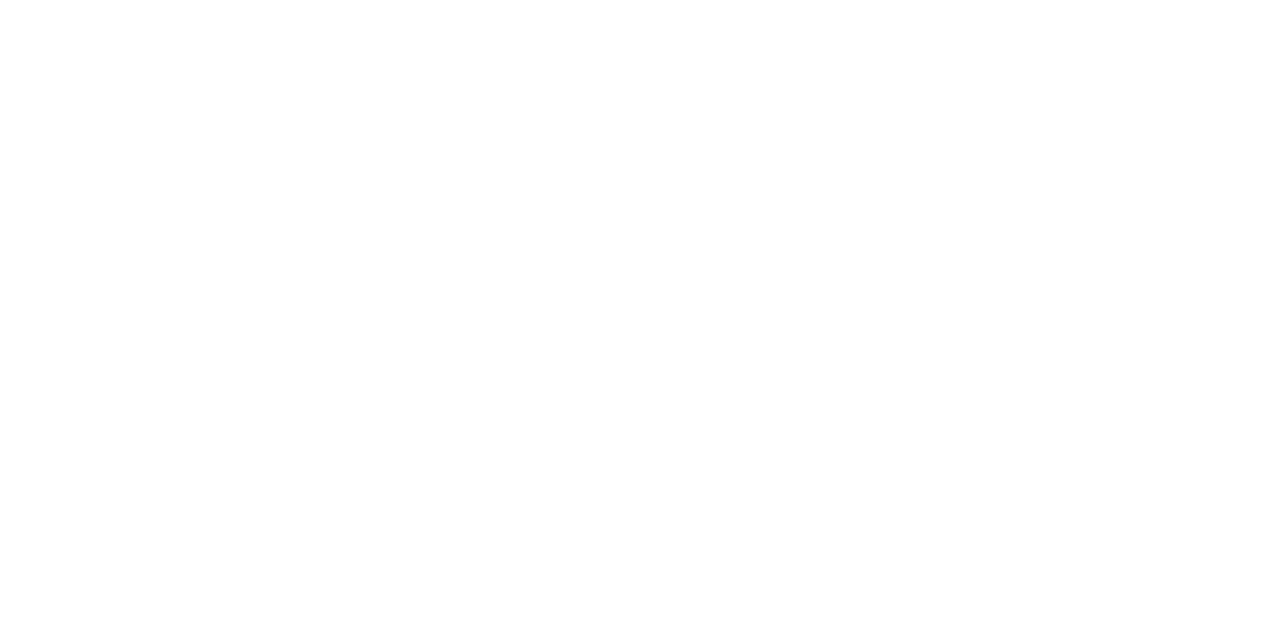
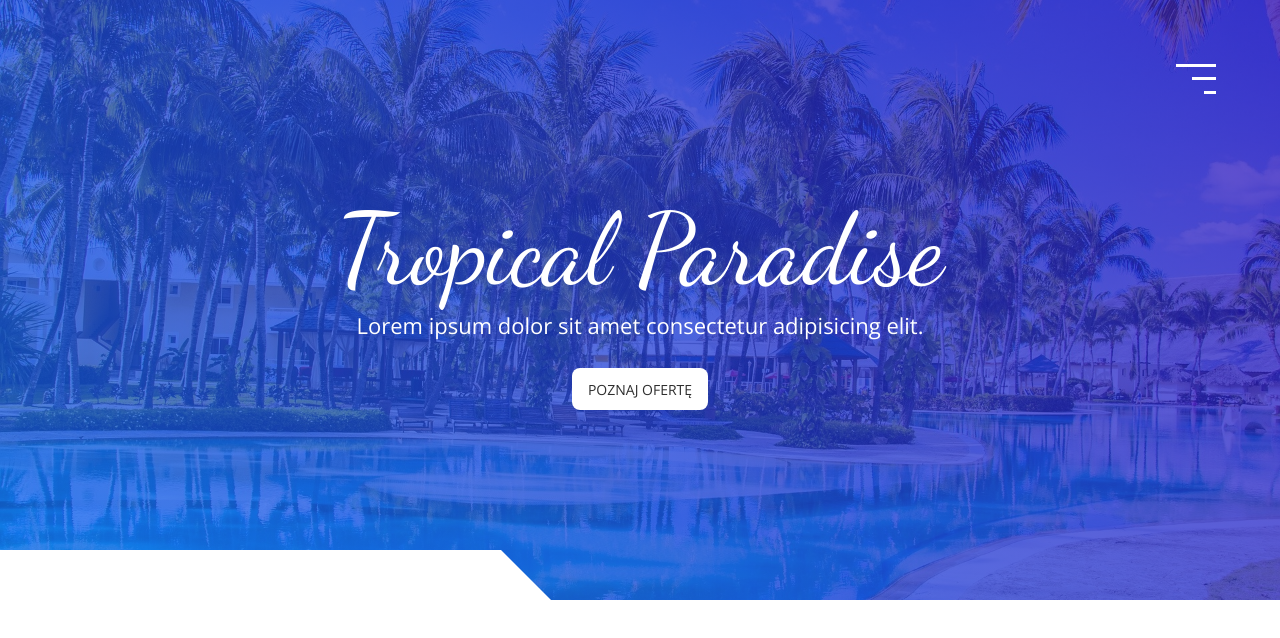
Before and after one commit to HycyIT/Projekt-website-with-curs, a plain HTML site: page index.html in a window 1280 px wide. Drawn offline with nearby package versions, Linux system fonts and the light colour scheme.

Commit message:
added full header

```diff
--- a/index.html
+++ b/index.html
@@ -7,7 +7,10 @@
     <script src="https://kit.fontawesome.com/32c9cac575.js" crossorigin="anonymous"></script>
     <link rel="preconnect" href="https://fonts.googleapis.com">
     <link rel="preconnect" href="https://fonts.gstatic.com" crossorigin>
-    <link href="https://fonts.googleapis.com/css2?family=Dancing+Script&family=Open+Sans:wght@300;700&display=swap" rel="stylesheet">
+    <link href="https://fonts.googleapis.com/css2?family=Open+Sans:wght@300;700&display=swap" rel="stylesheet">
+    <link rel="preconnect" href="https://fonts.googleapis.com">
+    <link rel="preconnect" href="https://fonts.gstatic.com" crossorigin>
+    <link href="https://fonts.googleapis.com/css2?family=Dancing+Script&display=swap" rel="stylesheet">
     <link rel="stylesheet" href="./css/style.css">
     <title>Tropical Paradise</title>
 </head>
@@ -18,6 +21,15 @@
         </div>
     </button>
 
+    <nav class="nav"></nav>
+
+    <header class="header section">
+        <h1 class="header__heading">Tropical Paradise</h1>
+        <p class="header__text">Lorem ipsum dolor sit amet consectetur adipisicing elit.</p>
+        <a href="#offers" class="header__btn btn-special-animation">Poznaj ofertę</a>
+        <div class="white-block white-block-left"></div>
+    </header>
+
 
     <script src="./js/main.js"></script>
 </body>
--- a/sass/_components.scss
+++ b/sass/_components.scss
@@ -0,0 +1,45 @@
+.wrapper{
+    margin: 0 auto;
+    width: 100%;
+    max-width: 1200px;
+}
+.white-block{
+    position: absolute;
+    height: 40px;
+    width: 60%;
+    background-color: $pure-white;
+    &-left{
+        bottom: 0;
+        left: -50px;
+        transform: skew(45deg);
+    }
+    &-right{
+        top: 0;
+        right: -50px;
+        transform: skew(45deg);
+    }
+}
+.btn-special-animation{
+    position: relative;
+    transition: background-color .3s;
+    overflow: hidden;
+    z-index: 0;
+
+    &::before{
+        display: block;
+        content: '';
+        position: absolute;
+        top: 0;
+        left: 0;
+        width: 100%;
+        height: 100%;
+        transform: scaleX(0);
+        transform-origin: right;
+        transition: transform .3s;
+        z-index: -1;
+    }
+    &:hover::before{
+        transform: scaleX(1);
+        transform-origin:left;
+    }
+}
--- a/sass/_mixins.scss
+++ b/sass/_mixins.scss
@@ -6,3 +6,9 @@
     background-color: $pure-white;
     transition: width .3s;
 }
+@mixin heroImages($bgImg){
+    background-image: $blue-gradient, url($bgImg);
+    background-size: cover;
+    background-position:  center;
+    background-attachment: fixed;
+}
--- a/sass/style.scss
+++ b/sass/style.scss
@@ -14,7 +14,6 @@ html{
     scroll-behavior: smooth;
 }
 body{
-    font-family: 'Dancing Script', cursive;
     font-family: 'Open Sans', sans-serif;
     font-size: 1.6rem;
 }
@@ -35,7 +34,8 @@ body{
         border-radius: 8px;
     }
     &:hover{
-        .burger-btn__bars::after,.burger-btn__bars::after{
+        .burger-btn__bars::after,
+        .burger-btn__bars::before{
             width: 100%;
         }
     }
@@ -46,7 +46,9 @@ body{
         height: 30px;
     }
 
-    &__bars,&__bars::after,&__bars::before{
+    &__bars,
+    &__bars::after,
+    &__bars::before{
         @include burgerBtn;
     }
 
@@ -63,3 +65,76 @@ body{
         }
     }
 }
+// headeer
+.header{
+    position: relative;
+    display: flex;
+    justify-content: center;
+    align-items: center;
+    flex-direction: column;
+    padding: 2em;
+    height: 75vh;
+    text-align: center;
+    color: $pure-white;
+    @include heroImages('../img/palm-gd16b57e3f_640.jpg');
+    background-attachment: scroll;
+
+    &__heading{
+        font-family: 'Dancing Script', cursive;
+        font-size: 4.8rem;
+        font-weight: 300;
+    }
+
+    &__text{
+        font-size: 1.4rem;
+    }
+
+    &__btn{
+        margin-top: 2em;
+        padding: 0.8em 1.6rem;
+        font-size: 1.4rem;
+        background: $pure-white;
+        border: none;
+        border-radius: 8px;
+        color: $dark;
+        text-decoration: none;
+        text-transform: uppercase;
+        cursor: pointer;
+
+        &::before{
+            background-color: $light-white;
+        }
+    }
+}
+
+// MEDIA
+@media(min-width: 768px) {
+    .white-block{
+        height: 50px;
+        width: 45%;
+    }
+    .header{
+        &__heading {
+            font-size: 6.6rem
+        }
+        &__text{
+            font-size: 2.2rem;
+        }
+        &btn{
+            font-size: 1.6rem;
+        }
+    }
+}
+@media(min-width: 992px){
+    .burger-btn{
+        top: 50px;
+        right: 50px;
+    }
+    .header{
+        background-image: $blue-gradient,url(../img/palm-g56daa7b18_1920.jpg);
+
+        &__heading{
+            font-size: 10rem;
+        }
+    }
+}
```
Also changed, not shown: css/style.css, img/palm-g56daa7b18_1920.jpg (added), img/palm-gd16b57e3f_640.jpg (added), 1 other file.
